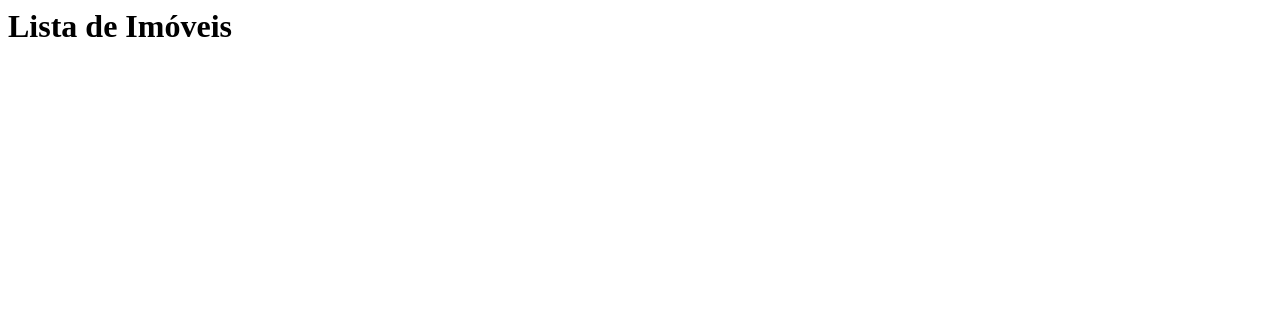
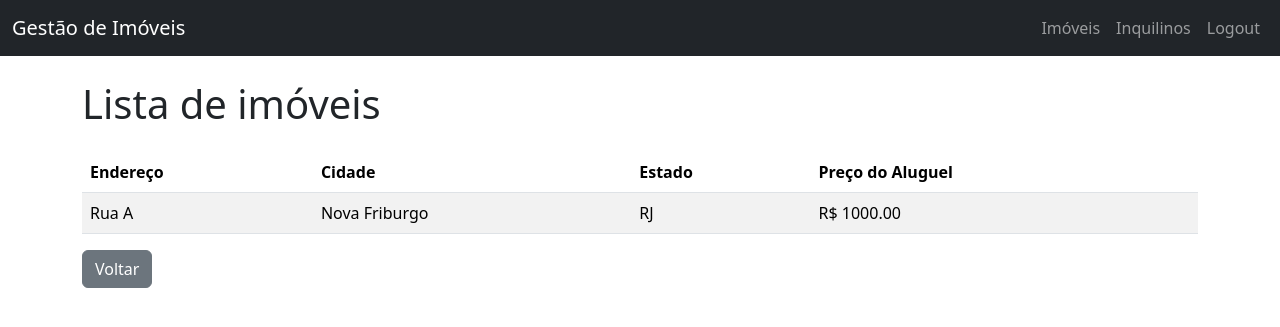
Before and after one commit to Macedonf/Imoveis, a Django app: page /imoveis/ in a window 1280 px wide. Shown: the top 327 px of the page. Run offline with Django 5.2, Linux system fonts and the light colour scheme; data comes from the database, SQL or seed files in the repository; both versions use the stored data as it was after the commit.

Commit message:
aula 02 projeto com Django, crição de usuarios e limitação de alguns acessos a pessoas deslogadas

```diff
--- a/imoveis/models.py
+++ b/imoveis/models.py
@@ -1,7 +1,7 @@
 from django.db import models
 
+
 # Modelo para Imóveis
-
 class Imovel(models.Model):
     endereco = models.CharField(max_length=255)
     cidade = models.CharField(max_length=100)
@@ -9,25 +9,22 @@ class Imovel(models.Model):
     preco_aluguel = models.DecimalField(max_digits=8, decimal_places=2)
     descricao = models.TextField(blank=True, null=True)
 
-
-
     def __str__(self):
         return f"{self.endereco} - {self.cidade}/{self.estado}"
 
-#Modelo para inquilinos
 
+# Modelo para Inquilinos
 class Inquilino(models.Model):
     nome = models.CharField(max_length=100)
     telefone = models.CharField(max_length=20)
     email = models.EmailField()
-    Imovel = models.ForeignKey(Imovel, on_delete=models.CASCADE)
+    imovel = models.ForeignKey(Imovel, on_delete=models.CASCADE)
 
     def __str__(self):
         return f"{self.nome} - {self.imovel.endereco}"
 
 
-#Modelo de Alugueis
-
+# Modelo para Aluguéis
 class Aluguel(models.Model):
     inquilino = models.ForeignKey(Inquilino, on_delete=models.CASCADE)
     data_vencimento = models.DateField()
@@ -35,4 +32,4 @@ class Aluguel(models.Model):
     pago = models.BooleanField(default=False)
 
     def __str__(self):
-        return f"Aluguel de {self.inquilino.name} - {self.data_vencimento}"
+        return f"Aluguel de {self.inquilino.nome} - {self.data_vencimento}"
--- /dev/null
+++ b/imoveis/templates/imoveis/base.html
@@ -0,0 +1,46 @@
+
+<!DOCTYPE html>
+<html lang="pt-br">
+<head>
+    <meta charset="UTF-8">
+    <meta name="viewport" content="width=device-width, initial-scale=1.0">
+    <title>{% block title %} Sistema de Gestão de Imóveis {% endblock %}</title>
+
+    <!-- Bootstrap CSS -->
+    <link href="https://cdn.jsdelivr.net/npm/bootstrap@5.3.0-alpha1/dist/css/bootstrap.min.css" rel="stylesheet" crossorigin="anonymous">
+
+    <!-- Custom Styles -->
+    <link rel="stylesheet" href="%static 'imoveis/css/style.css' %">
+
+    {% block extra_head %}{% endblock %}
+</head>
+<body>
+    <nav class="navbar navbar-expand-lg navbar-dark bg-dark">
+        <div class="container-fluid">
+            <a class="navbar-brand" href="{% url 'index' %}">Gestão de Imóveis</a>
+            <div class="collapse navbar-collapse" id="navbarNav">
+                <ul class="navbar-nav ms-auto">
+                    <li class="nav-item">
+                        <a class="nav-link" href="{% url 'list_imoveis' %}">Imóveis</a>
+                    </li>
+                    <li class="nav-item">
+                        <a class="nav-link" href="{% url 'list_inquilinos' %}">Inquilinos</a>
+                    </li>
+                    <li class="nav-item">
+                        <a class="nav-link" href="{% url 'logout' %}">Logout</a>
+                    </li>
+                </ul>
+            </div>
+        </div>
+    </nav>
+
+    <div class="container mt-4">
+        {% block content %}{% endblock %}
+    </div>
+
+    <!-- Bootstrap JS -->
+    <script src="https://cdn.jsdelivr.net/npm/bootstrap@5.3.0-alpha1/dist/js/bootstrap.bundle.min.js" crossorigin="anonymous"></script>
+
+    {% block extra_js %}{% endblock %}
+</body>
+</html>
--- a/imoveis/templates/imoveis/list_imoveis.html
+++ b/imoveis/templates/imoveis/list_imoveis.html
@@ -1,7 +1,46 @@
-<h1>Lista de Imóveis</h1>
+{% extends 'imoveis/base.html' %}
+
+{% block title %}Lista de Imóveis{% endblock %}
+
+{% block content %}
+<h1 class="mb-4">Lista de imóveis</h1>
+<table class="table table-striped">
+    <thead class="thead-dark">
+        <tr>
+            <th scope="col">Endereço</th>
+            <th scope="col">Cidade</th>
+            <th scope="col">Estado</th>
+            <th scope="col">Preço do Aluguel</th>
+            {% if request.user.is_authenticated %}
+            <th scope="col">Ações</th>
+            {% endif %}
+        </tr>
+    </thead>
+    <tbody>
+        {% for imovel in imoveis %}
+        <tr>
+            <td>{{ imovel.endereco }}</td>
+            <td>{{ imovel.cidade }}</td>
+            <td>{{ imovel.estado }}</td>
+            <td>R$ {{ imovel.preco_aluguel }}</td>
+            {% if request.user.is_authenticated %}
+            <td>
+                <!-- Botão de Editar -->
+                <a class="btn btn-warning btn-s" href="{% url 'editar_imovel' imovel.id %}">Editar</a>
+                <!-- Botão de Excluir -->
+                <a class="btn btn-danger btn-sm href="{% url 'excluir_imovel' imovel.id %}">Excluir</a>
+
+            </td>
+            {% endif %}
+        </tr>
+        {% empty %}
+        <tr>
+            <td colspan="{% if request.user.is_authenticated %}5{% else %}4{% endif %}">Nenhum imóvel cadastrado.</td>
+        </tr>
+        {% endfor %}
+    </tbody>
+</table>
 <ul>
-
-
-
-
 </ul>
+<a class="btn btn-secondary" href="{% url 'index' %}">Voltar</a>
+{% endblock %}
--- a/imoveis/urls.py
+++ b/imoveis/urls.py
@@ -1,8 +1,15 @@
-from django.contrib import admin
 from django.urls import path
 from . import views
 
 urlpatterns = [
+    # rotas abertas
     path('', views.index, name='index'),
+    path('login/', views.user_login, name='login'),
+    path('logout/', views.user_logout, name='logout'),
     path('imoveis/', views.list_imoveis, name='list_imoveis'),
-    path('inquilinos/', views.list_inquilinos, name='list_inquilinos')]
+
+    # rotas fechadas
+    path('imoveis/editar/<int:imovel_id>', views.editar_imovel, name='editar_imovel'),
+    path('imoveis/excluir/<int:imovel_id>', views.excluir_imovel, name='excluir_imovel'),
+    path('inquilinos/', views.list_inquilinos, name='list_inquilinos'),
+]
--- a/imoveis/views.py
+++ b/imoveis/views.py
@@ -1,18 +1,69 @@
-from django.shortcuts import render
+from django.contrib.auth import authenticate, login, logout
+from django.contrib.auth.decorators import login_required
+from django.http import HttpResponseRedirect
+from django.shortcuts import render, get_object_or_404, redirect
+from django.urls import reverse
 
-from imoveis.models import Inquilino, Imovel
+from imoveis.forms import ImovelForm
+from imoveis.models import Imovel, Inquilino
 
 
-#pagina principal(inicial)
+# Página inicial
 def index(request):
     return render(request, 'imoveis/index.html')
 
 
-#listagem de imoveis
+# Listagem de Imóveis
 def list_imoveis(request):
     imoveis = Imovel.objects.all()
-    return render(request, 'imoveis/list_imoveis.html', context={'imoveis': imoveis} )
+    return render(request, 'imoveis/list_imoveis.html', {'imoveis': imoveis})
 
+
+# Listagem de Inquilinos
+@login_required
 def list_inquilinos(request):
     inquilinos = Inquilino.objects.all()
-    return render(request, 'imoveis/list_inquilinos.html', context={'inquilinos': inquilinos})
+    return render(request, 'imoveis/list_inquilinos.html', {'inquilinos': inquilinos})
+
+
+# Editar Imóvel
+@login_required
+def editar_imovel(request, imovel_id):
+    imovel = get_object_or_404(Imovel, id=imovel_id)
+    if request.method == 'POST':
+        form = ImovelForm(request.POST, instance=imovel)
+        form.save()
+        return redirect('list_imoveis')
+    else:
+        form = ImovelForm(instance=imovel)
+    return render(request, 'imoveis/editar_imovel.html', {'form': form})
+
+
+# Excluir Imóvel
+@login_required
+def excluir_imovel(request, imovel_id):
+    imovel = get_object_or_404(Imovel, id=imovel_id)
+    if request.method == 'POST':
+        imovel.delete()
+        return redirect('list_imoveis')
+    return render(request, 'imoveis/excluir_imovel.html', {'imovel': imovel})
+
+
+# Login
+def user_login(request):
+    if request.method == 'POST':
+        username = request.POST.get('username')
+        password = request.POST.get('password')
+        user = authenticate(request, username=username, password=password)
+        if user:
+            login(request, user)
+            return HttpResponseRedirect(reverse('index'))
+        else:
+            return render(request, 'imoveis/login.html', {'error': 'Credenciais inválidas.'})
+    return render(request, 'imoveis/login.html')
+
+
+# Logout
+def user_logout(request):
+    logout(request)
+    return HttpResponseRedirect(reverse('index'))
```
Also changed, not shown: imoveis/forms.py (added, +14 -0 lines), imoveis/templates/imoveis/editar_imoveis.html (added, +13 -0 lines), imoveis/templates/imoveis/excluir_imoveis.html (added, +7 -0 lines), imoveis/templates/imoveis/list_inquilinos.html (+7 -10 lines), imoveis/templates/imoveis/login.html (added, +12 -0 lines), db.sqlite3, imoveis/static/imoveis/css/style.css (added).
